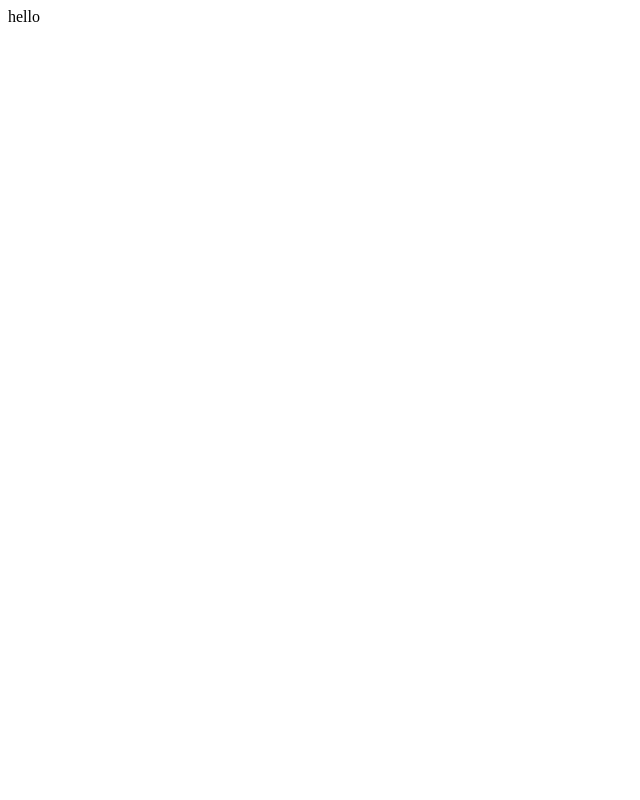
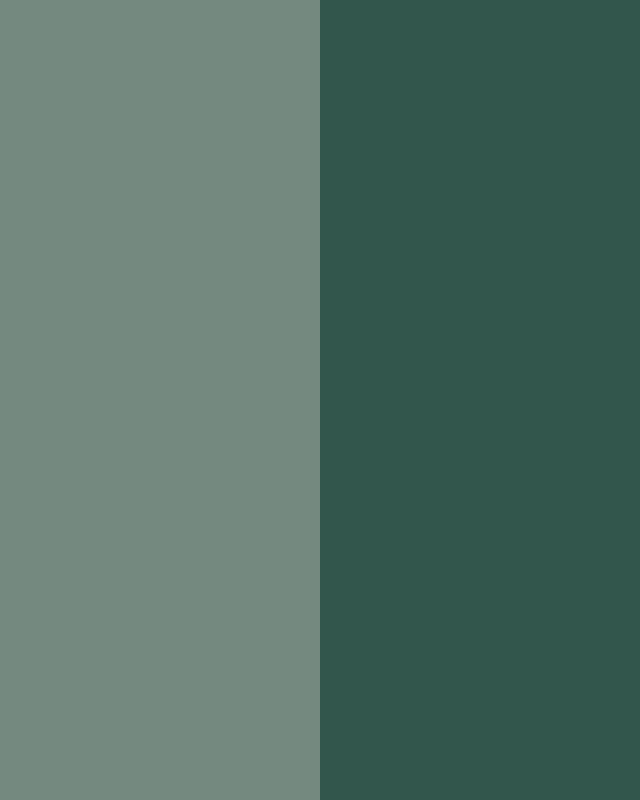
Before and after one commit to a-sambhab/alcove-spider, a React (Create React App) app: page / in a window 1280 px wide. Shown: the whole page, without its empty margins (0-640 px from the left). Built offline with nearby package versions, Linux system fonts and the light colour scheme.

Commit message:
Background

```diff
--- a/src/pages/Landing.jsx
+++ b/src/pages/Landing.jsx
@@ -1,9 +1,13 @@
 import React from 'react';
-
+import './landing.css';
 const Landing = () => {
     return(
         <>
-            hello
+            <div className="landing">
+                <div className="left"></div>
+
+                <div className="right"></div>
+            </div>
         </>
     );
 };
--- /dev/null
+++ b/src/pages/landing.css
@@ -0,0 +1,24 @@
+@import url('https://fonts.googleapis.com/css2?family=Oswald:wght@300&display=swap');
+
+*{
+    margin:0;
+    padding: 0%;
+    box-sizing: border-box;
+}
+.landing{
+    display: flex;
+}
+.left{
+    width: 25%;
+    height: 100vh;
+    background-color: #74897F;
+}
+
+
+.right{
+    width: 75%;
+    height: 100vh;
+    background-color: #32564C;
+    display: flex;
+    justify-content: flex-end;
+}
```
